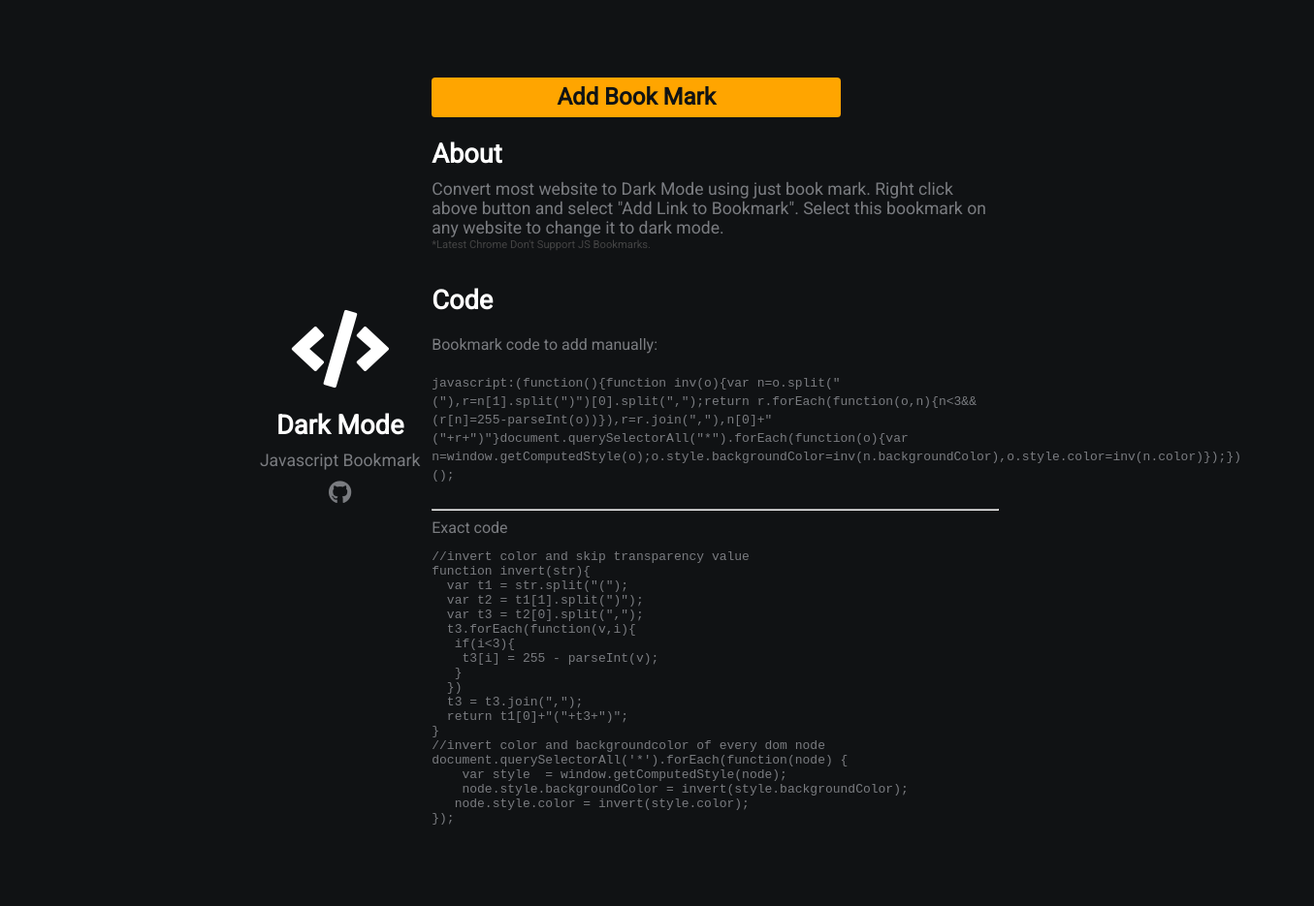
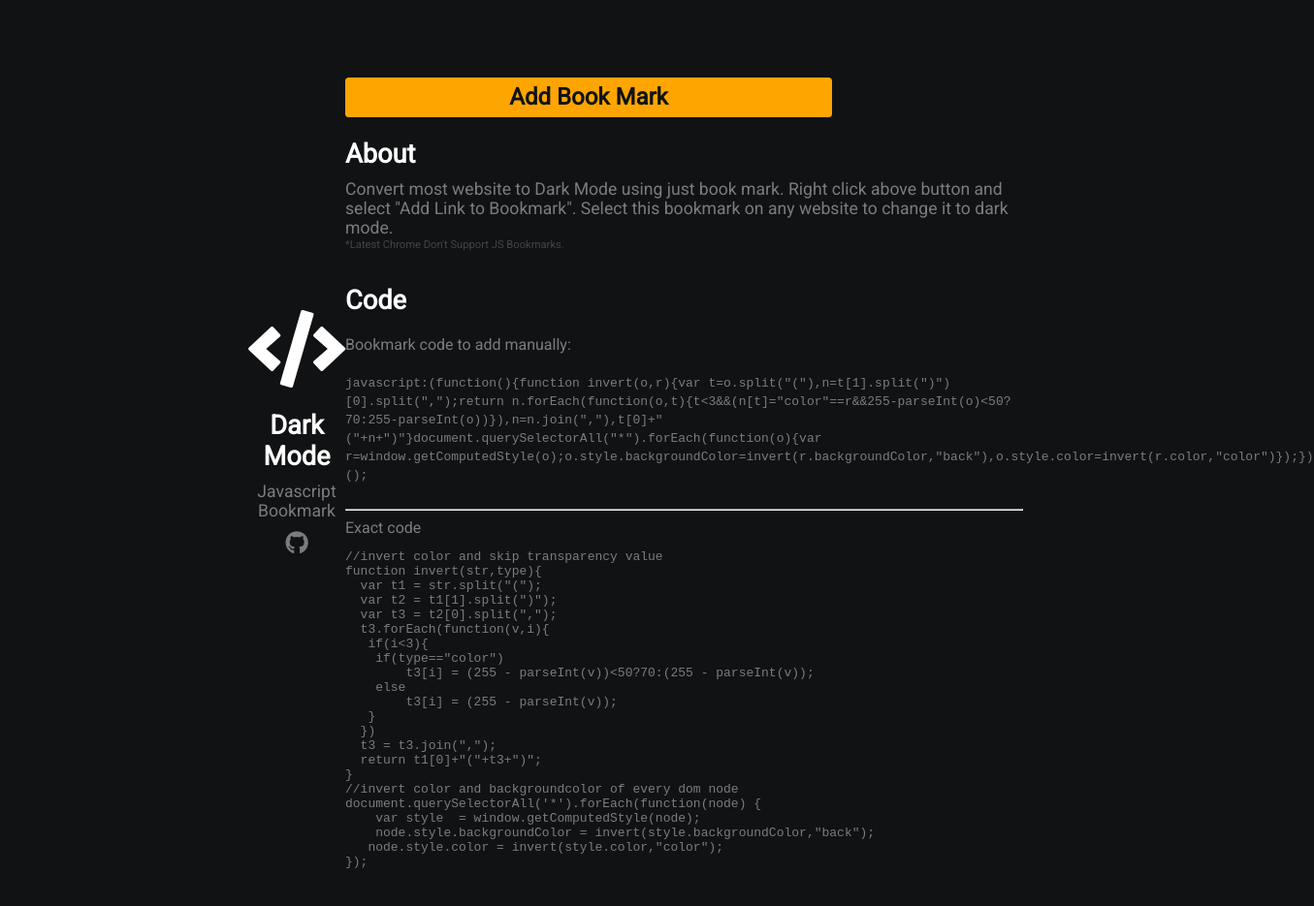
Before and after one commit to sanketmehta7/DarkMode-JS-BookMark, a plain HTML site: page index.html in a window 1280 px wide. Shown: the whole page at 97% size, 1355 px wide, since content can reach past the window. Before the commit the page ends 890 px from the top, so only its background shows below. Drawn offline with Linux system fonts and the light colour scheme.

Commit message:
manual code

```diff
--- a/index.html
+++ b/index.html
@@ -27,7 +27,7 @@
                 <div class="tit">Bookmark code to add manually:</div>
                 <code>
                     <br/>
-                    javascript:(function(){function inv(o){var n=o.split("("),r=n[1].split(")")[0].split(",");return r.forEach(function(o,n){n<3&&(r[n]=255-parseInt(o))}),r=r.join(","),n[0]+"("+r+")"}document.querySelectorAll("*").forEach(function(o){var n=window.getComputedStyle(o);o.style.backgroundColor=inv(n.backgroundColor),o.style.color=inv(n.color)});})();
+                    javascript:(function(){function invert(o,r){var t=o.split("("),n=t[1].split(")")[0].split(",");return n.forEach(function(o,t){t<3&&(n[t]="color"==r&&255-parseInt(o)<50?70:255-parseInt(o))}),n=n.join(","),t[0]+"("+n+")"}document.querySelectorAll("*").forEach(function(o){var r=window.getComputedStyle(o);o.style.backgroundColor=invert(r.backgroundColor,"back"),o.style.color=invert(r.color,"color")});})();
                 </code>
                 <br/>
                 <br/>
@@ -35,13 +35,16 @@
                 <div class="tit">Exact code</div>
                 <pre>
 //invert color and skip transparency value
-function invert(str){
+function invert(str,type){
   var t1 = str.split("(");
   var t2 = t1[1].split(")");
   var t3 = t2[0].split(",");
   t3.forEach(function(v,i){
    if(i<3){
-    t3[i] = 255 - parseInt(v);
+    if(type=="color")
+        t3[i] = (255 - parseInt(v))<50?70:(255 - parseInt(v));
+    else
+        t3[i] = (255 - parseInt(v));
    }
   })
   t3 = t3.join(",");
@@ -50,8 +53,8 @@ function invert(str){
 //invert color and backgroundcolor of every dom node
 document.querySelectorAll('*').forEach(function(node) {
     var style  = window.getComputedStyle(node);
-    node.style.backgroundColor = invert(style.backgroundColor);
-   node.style.color = invert(style.color);
+    node.style.backgroundColor = invert(style.backgroundColor,"back");
+   node.style.color = invert(style.color,"color");
 });
                 </pre>
 
```
